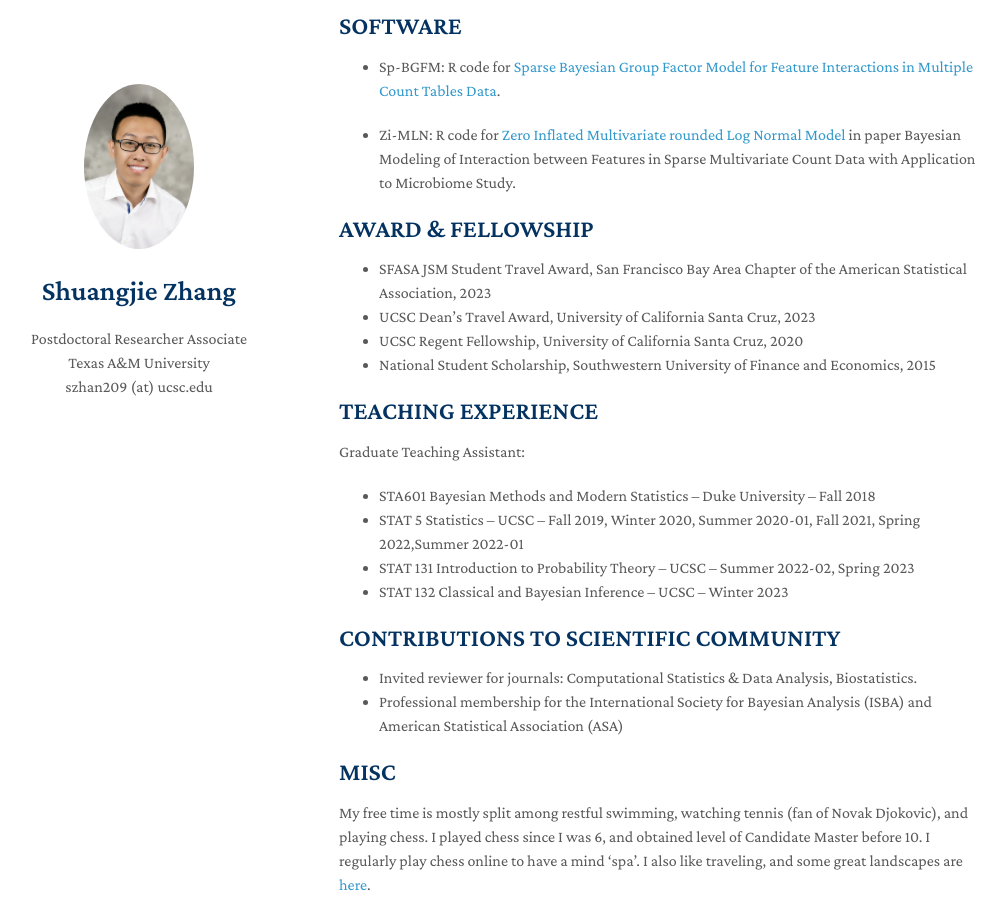
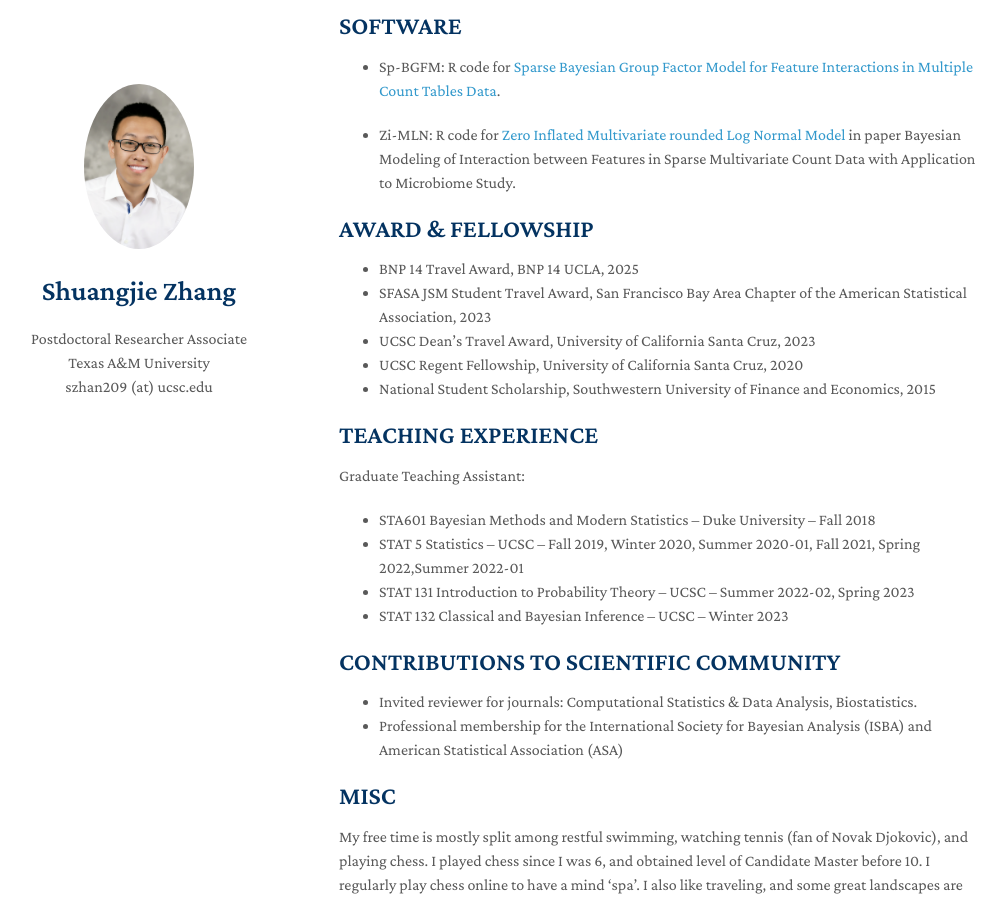
Before and after one commit to shuang-jie/shuang-jie.github.io, a Jekyll site: the page built from index.md, in a window 1280 px wide and 900 px high, scrolled down 1124 px. Shown: the whole window, without its empty margins (131-1136 px from the left). Built offline with Jekyll 4.4.1, drawn with Linux system fonts in a browser that asks for light colours; nearby versions of some CDN libraries; a style sheet for code colours, icons or effects is not loaded.

Commit message:
Update index.md

```diff
--- a/index.md
+++ b/index.md
@@ -48,6 +48,7 @@ Welcome! I am currently a postdoctoral researcher associate at [Texas A&M Univer
 
 ## AWARD & FELLOWSHIP
 
+* BNP 14 Travel Award, BNP 14 UCLA, 2025
 * SFASA JSM Student Travel Award, San Francisco Bay Area Chapter of the American Statistical Association, 2023
 * UCSC Dean’s Travel Award, University of California Santa Cruz, 2023
 * UCSC Regent Fellowship, University of California Santa Cruz, 2020
```
